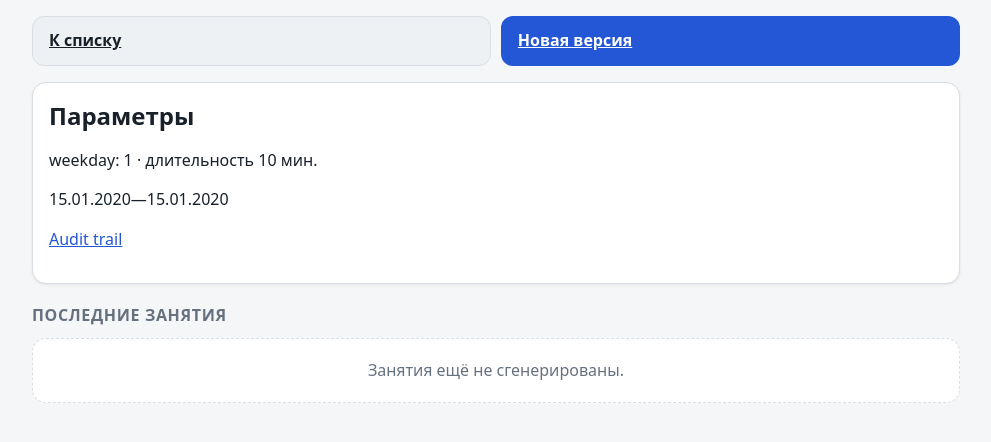
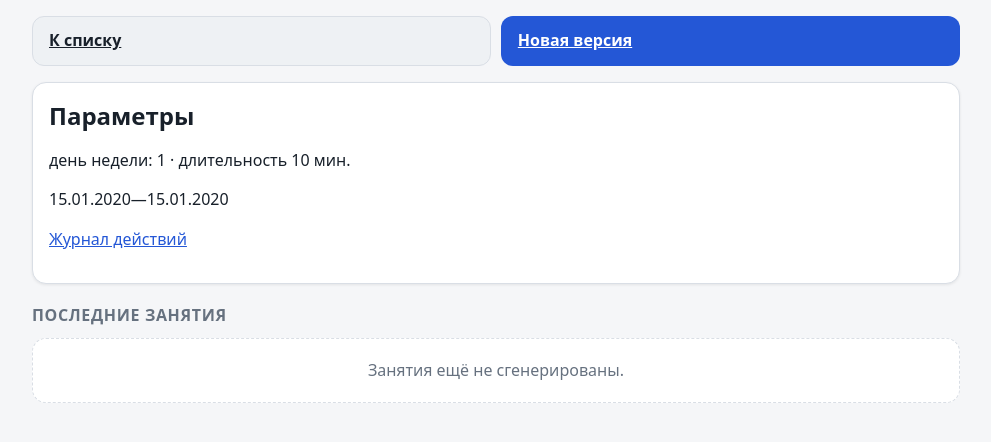
Before and after one commit to undel-gh/Ice-school-schedule, a Django app: page /manager/scheduling/templates/00000000-0000-0000-0000-000000000001/ in a window 1280 px wide. Shown: the part 175-617 px from the top of the page, without its empty margins (144-1135 px from the left). Run offline with Django 5.2, Linux system fonts and the light colour scheme; a user stored in the database is signed in; tables that the repository leaves empty hold one stand-in row (values such as "Sample post"); data that the repository does not hold is empty.

Commit message:
Translate schedule template detail copy

```diff
--- a/templates/scheduling/manager_schedule_template_detail.html
+++ b/templates/scheduling/manager_schedule_template_detail.html
@@ -13,9 +13,9 @@
 </div>
 <article class="report-card">
   <h2>Параметры</h2>
-  <p>weekday: {{ template.weekday }} · длительность {{ template.duration_minutes }} мин.</p>
+  <p>день недели: {{ template.weekday }} · длительность {{ template.duration_minutes }} мин.</p>
   <p>{{ template.valid_from|date:"d.m.Y" }}—{% if template.valid_until %}{{ template.valid_until|date:"d.m.Y" }}{% else %}∞{% endif %}</p>
-  <p><a href="{% url 'audit_manager:events' %}?aggregate_type=ScheduleTemplate&aggregate_id={{ template.id }}">Audit trail</a></p>
+  {% if perms.audit.view_auditevent %}<p><a href="{% url 'audit_manager:events' %}?aggregate_type=ScheduleTemplate&aggregate_id={{ template.id }}">Журнал действий</a></p>{% endif %}
 </article>
 <h2 class="section-title">Последние занятия</h2>
 <div class="card-list">
```
